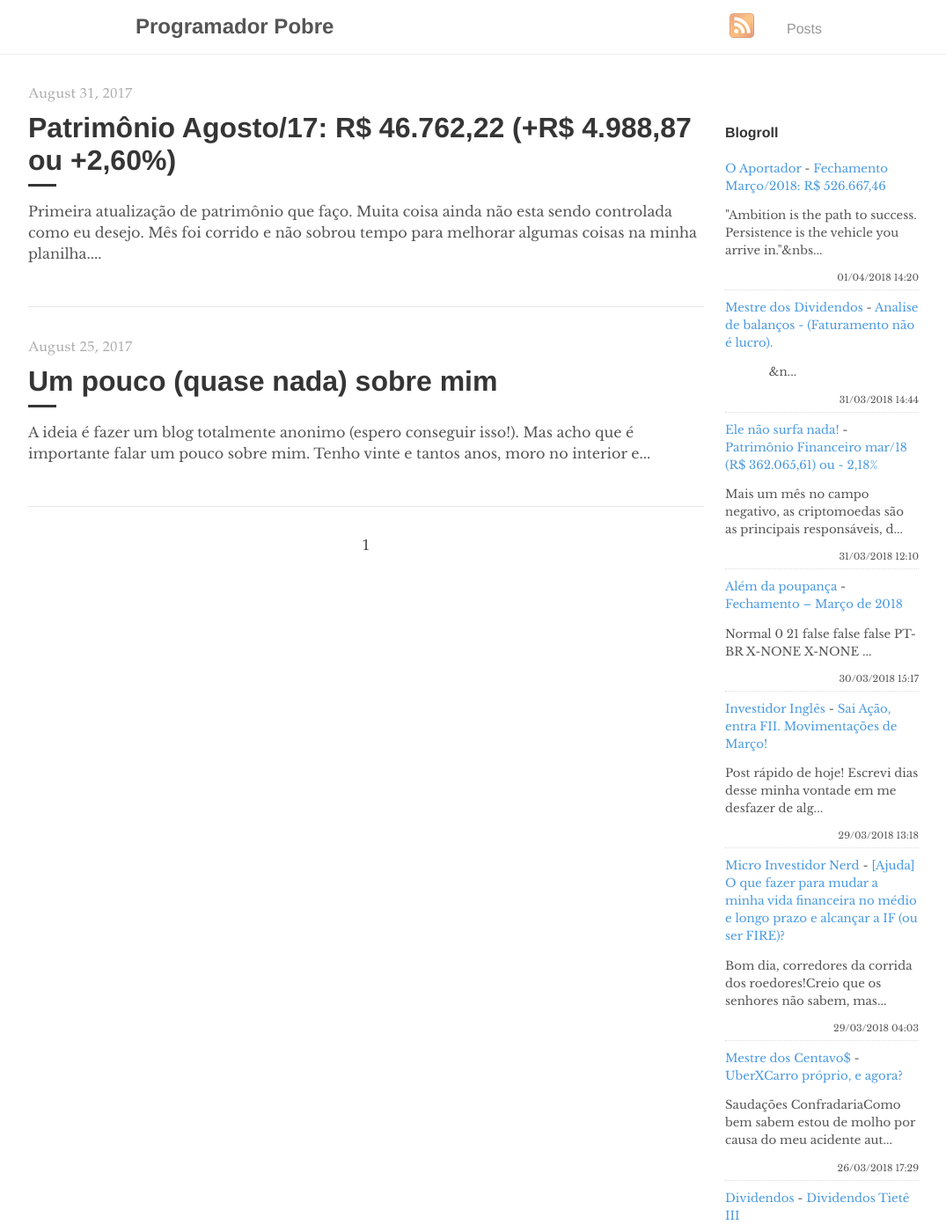
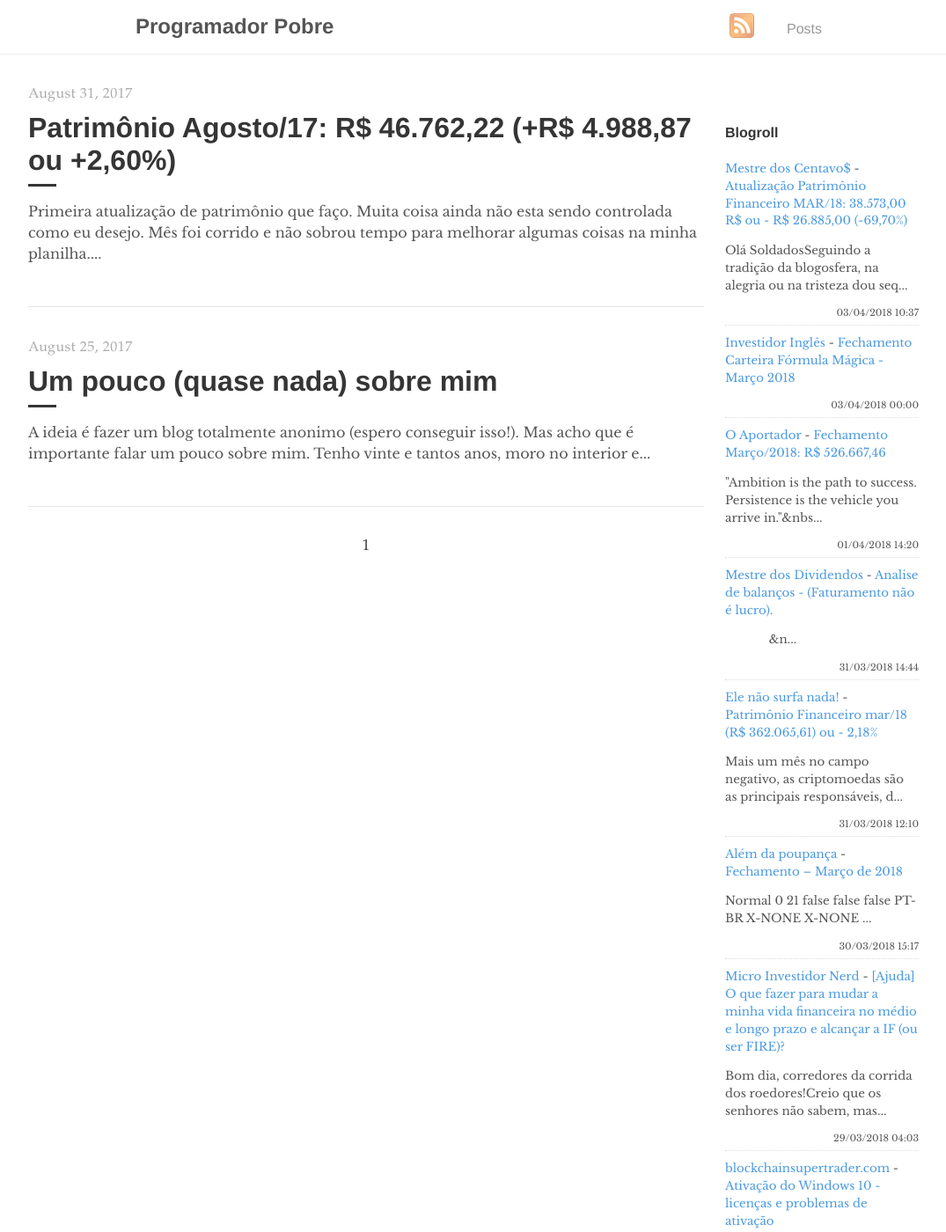
Before and after one commit to programadorpobre/programadorpobre.github.io, a Jekyll site: the page built from index.html, in a window 1280 px wide and 1400 px high. Shown: the whole window at 88% size, without its empty margins (96-1171 px from the left). Built offline with Jekyll 4.4.1, drawn with Linux system fonts in a browser that asks for light colours; the list of posts is cut into pages by our own code; comment, search, counter and statistics services are not loaded; some of the changed text lies outside the part shown.

Commit message:
[ci skip] travis #241

```diff
--- a/_includes/feed-entries.html
+++ b/_includes/feed-entries.html
@@ -1,3 +1,13 @@
+<div class="feed-entry">
+    <a class="feed-entry-site-name" href="https://mestredoscentavos.blogspot.com/">Mestre dos Centavo$</a> - <a class="feed-entry-title" href="https://mestredoscentavos.blogspot.com/2018/04/atualizacao-patrimonio-financeiro-mar18.html">Atualização Patrimônio Financeiro MAR/18: 38.573,00 R$  ou - R$ 26.885,00  (-69,70%)</a>
+    <p class="feed-entry-summary">Olá SoldadosSeguindo a tradição da blogosfera, na alegria ou na tristeza dou seq...</p>
+    <time datetime="2018-04-03T10:37:00.000-07:00">03/04/2018 10:37</time>
+</div>
+<div class="feed-entry">
+    <a class="feed-entry-site-name" href="https://www.investidoringles.com/">Investidor Inglês</a> - <a class="feed-entry-title" href="https://www.investidoringles.com/2018/04/rentabilidade-formula-magica-marco-2018.html">Fechamento Carteira Fórmula Mágica - Março 2018</a>
+    <p class="feed-entry-summary"></p>
+    <time datetime="2018-04-03T00:00:00.000-03:00">03/04/2018 00:00</time>
+</div>
 <div class="feed-entry">
     <a class="feed-entry-site-name" href="https://oaportadorfinanceiro.blogspot.com/">O Aportador</a> - <a class="feed-entry-title" href="https://oaportadorfinanceiro.blogspot.com/2018/04/fechamento-marco2018-r-52666746.html">Fechamento Março/2018: R$ 526.667,46</a>
     <p class="feed-entry-summary">"Ambition is the path to success. Persistence is the vehicle you arrive in."&nbs...</p>
@@ -19,19 +29,14 @@
     <time datetime="2018-03-30T15:17:00.000-03:00">30/03/2018 15:17</time>
 </div>
 <div class="feed-entry">
-    <a class="feed-entry-site-name" href="https://www.investidoringles.com/">Investidor Inglês</a> - <a class="feed-entry-title" href="https://www.investidoringles.com/2018/03/sai-acao-entra-fii.html">Sai Ação, entra FII.  Movimentações de Março!</a>
-    <p class="feed-entry-summary">Post rápido de hoje!&nbsp;Escrevi dias desse minha vontade em me desfazer de alg...</p>
-    <time datetime="2018-03-29T13:18:00.001-03:00">29/03/2018 13:18</time>
-</div>
-<div class="feed-entry">
     <a class="feed-entry-site-name" href="https://microinvestidornerd.blogspot.com/">Micro Investidor Nerd</a> - <a class="feed-entry-title" href="https://microinvestidornerd.blogspot.com/2018/03/ajuda-o-que-fazer-para-mudar-minha-vida.html">[Ajuda] O que fazer para mudar a minha vida financeira no médio e longo prazo e alcançar a IF (ou ser FIRE)?</a>
     <p class="feed-entry-summary">Bom dia, corredores da corrida dos roedores!Creio que os senhores não sabem, mas...</p>
     <time datetime="2018-03-29T04:03:00.001-07:00">29/03/2018 04:03</time>
 </div>
 <div class="feed-entry">
-    <a class="feed-entry-site-name" href="https://mestredoscentavos.blogspot.com/">Mestre dos Centavo$</a> - <a class="feed-entry-title" href="https://mestredoscentavos.blogspot.com/2018/03/uberxcarro-proprio-e-agora.html">UberXCarro próprio, e agora?</a>
-    <p class="feed-entry-summary">Saudações ConfradariaComo bem sabem estou de molho por causa do meu acidente aut...</p>
-    <time datetime="2018-03-26T17:29:00.002-07:00">26/03/2018 17:29</time>
+    <a class="feed-entry-site-name" href="http://www.blockchainsupertrader.com/">blockchainsupertrader.com</a> - <a class="feed-entry-title" href="http://www.blockchainsupertrader.com/2018/03/ativacao-do-windows-10-licencas-e.html">Ativação do Windows 10 - licenças e problemas de ativação</a>
+    <p class="feed-entry-summary">Tudo o que você precisa saber sobre ativação do Windows 10 antes de levar seu PC...</p>
+    <time datetime="2018-03-25T13:01:00.001-03:00">25/03/2018 13:01</time>
 </div>
 <div class="feed-entry">
     <a class="feed-entry-site-name" href="http://bonsdividendos.blogspot.com/">Dividendos</a> - <a class="feed-entry-title" href="http://bonsdividendos.blogspot.com/2017/12/dividendos-tiete-iii.html">Dividendos Tietê III</a>
```
